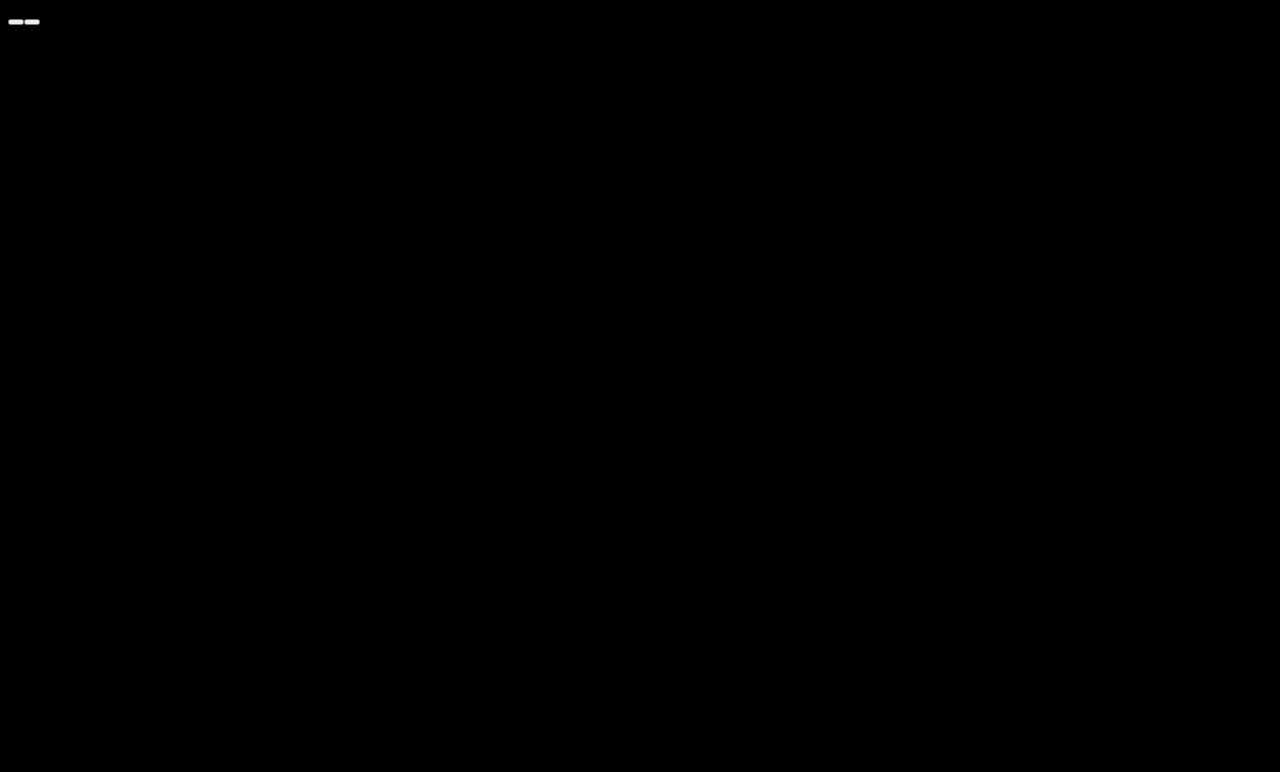
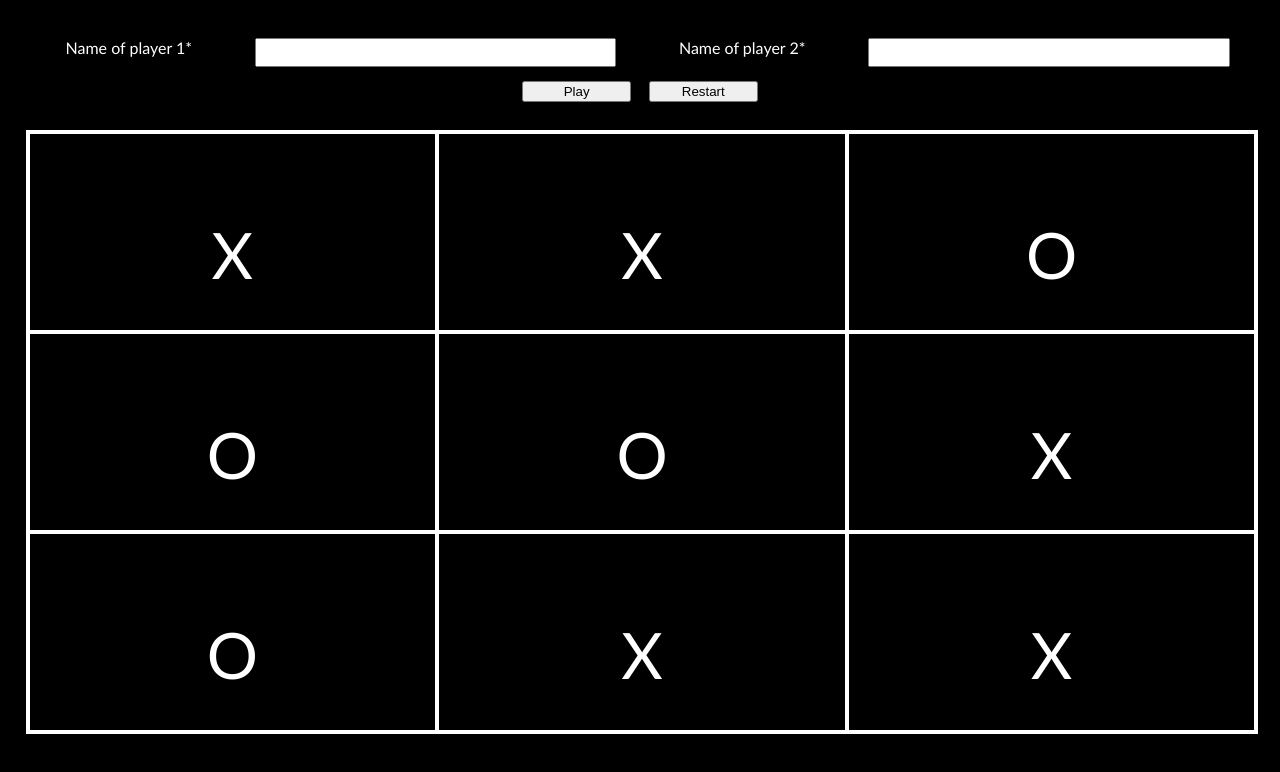
Before and after one commit to Alan2alm/odin-tic-tac-toe, a plain HTML site: page index.html in a window 1280 px wide. Drawn offline with Linux system fonts and the light colour scheme.

Commit message:
create and styled page to play the game

```diff
--- a/index.html
+++ b/index.html
@@ -8,9 +8,30 @@
     <link rel="stylesheet" href="style.css">
 </head>
 <body>
-    <div>
-        <div class="btnsContainer"><button id=""></button><button></button></div>
-        <div ></div>
+    <div class="layout">
+        <div class="optionsContainer">
+            <form method="get" id="newPlayerForm1">
+                <label for="namePlayer">Name of player 1*</label>
+                <input type="text" name="namePlayer" id="textInput1" required>
+                <label for="namePlayer">Name of player 2*</label>
+                <input type="text" name="namePlayer" id="textInput2" required>
+                <div class="btnsContainer">
+                    <input type="submit" value="Play" id="playBtn">
+                    <input type="reset" value="Restart" id="restartBtn">
+                </div>
+            </form>
+        </div>
+        <div class="gameBoard">
+            <div id="box1">X</div>
+            <div id="box2">X</div>
+            <div id="box3">O</div>
+            <div id="box4">O</div>
+            <div id="box5">O</div>
+            <div id="box6">X</div>
+            <div id="box7">O</div>
+            <div id="box8">X</div>
+            <div id="box9">X</div>
+        </div>
     </div>
 </body>
 </html>
--- a/main.js
+++ b/main.js
@@ -1,10 +1,9 @@
 //3 objects, 1 for the gameboard, 1 for the players and 1 to control the flow of the game.
 //store the gameboard as an array
-//tic tac toe = es el juego de los X y O, donde tienen que hacer una linea de 3,
-// en cuanquier direccion siempre y cuando sea una recta
+//tic tac toe = is the game with X and O, where you have to make a line of 3,
+// in any direction as long as it is a straight line
 //numb decides if the player uses X or O, player 1 = X, player 2 = O
-//crear la funcion industrial gameboard y crear el objeto dentro de playGame para usarlo y crear las distintas funciones
-// sin que se puedan cambiar variables desde fuera de playGame (encapsularlo)
+
 function createPlayer(name, mark){
     var name = name;
     var mark = mark;
@@ -21,7 +20,7 @@ const gameboard = (function (){
     const getBoardPosition = (i) => {
         return board[i];
     }
-
+    //use and change printBoard to print it in the html using DOM.
     const printBoard = () => {
         console.log("---------------");
         console.log("|" + board[0] + " | " + board[1] + " | " + board[2] + "|");
@@ -29,7 +28,7 @@ const gameboard = (function (){
         console.log("|" + board[6] + " | " + board[7] + " | " + board[8] + "|");
         console.log("---------------");
     }
-
+    //change it to update the text in the container element in the html using DOM.
     const updateBoard = (player, x) =>{
         if(board[x] === ""){
             board[x] = player.mark;
@@ -62,13 +61,12 @@ const gameboard = (function (){
 
 const playGame = (function(){
     let players = [];
-    //let gameOver;
     const winConditions = [[0,1,2], [3,4,5], [6,7,8], [0,3,6], [1,4,7], [2,5,8], [0,4,8], [2,4,6]];
     const addPlayer = (newPlayer) => {
-        if(players.length == 0){
+        if(newPlayer.mark === "X"){
             players[0] = newPlayer;
             console.log("Player 1 added");
-        }else{
+        }else if(newPlayer.mark === "O"){
             players[1] = newPlayer;
             console.log("Player 2 added");
         }
@@ -94,7 +92,6 @@ const playGame = (function(){
 
     const checkWinner = (player) => {
         let roundWon = false;
-        //make a draw way to see if it ended in a draw.
         for(i = 0 ; i < winConditions.length; i++){
             const condition = winConditions[i];
             const firstCell = gameboard.getBoardPosition(condition[0]);
@@ -128,7 +125,7 @@ const playGame = (function(){
         return isTie;
     }
 
-    const tie = ()=>{
+    /*const tie = ()=>{
         playerPlay(players[0].name, 0);
         playerPlay(players[1].name, 1);
         playerPlay(players[0].name, 4);
@@ -138,7 +135,7 @@ const playGame = (function(){
         playerPlay(players[0].name, 6);
         playerPlay(players[1].name, 8);
         playerPlay(players[0].name, 7);
-    }
+    }*/
 
-    return{addPlayer, playerPlay, checkWinner, checkTie, tie};
+    return{addPlayer, playerPlay, checkWinner, checkTie/*, tie*/};
 })();
--- a/style.css
+++ b/style.css
@@ -1,4 +1,94 @@
 body{
     background-color: black;
     color: white;
+    border-color: white;
+    margin: 0;
+    padding: 0;
+    height: 90vh;
+    width: 100vw;
 }
+
+.layout{
+    display: flex;
+    flex-direction: column;
+    align-content: center;
+    justify-content: center;
+    padding: 2%;
+    font-family:'Trebuchet MS', 'Lucida Sans Unicode', 'Lucida Grande', 'Lucida Sans', Arial, sans-serif;
+}
+
+.optionsContainer{
+    width: 100%;
+    height: 10vh;
+    margin-block: 1%;
+}
+
+form{
+    display: grid;
+    grid-template-columns: 1fr 1fr 1fr 1fr 1fr 1fr;
+    grid-template-rows: 1fr 1fr;
+    gap: 4%;
+    align-content: center;
+    justify-content: center;
+    text-align: center;
+    padding-inline: 2%;
+}
+
+#textInput1{
+    grid-column: 2/4;
+    grid-row: 1/2;
+
+}
+
+#textInput2{
+    grid-column: 5/7;
+    grid-row: 1/2;
+}
+
+.btnsContainer{
+    grid-column: 3/5;
+    grid-row: 2/3;
+    display: flex;
+    align-content: center;
+    justify-content: center;
+    gap: 5%;
+    margin-top: 3%;
+}
+
+#playBtn{
+    width: 30%;
+
+}
+
+#restartBtn{
+    width: 30%;
+}
+
+/*[id^='playPlayer']{
+    grid-column: 3/4;
+    grid-row: 2/3;
+    height: 60%;
+    width: 80%;
+    margin: 5%;
+}*/
+
+.gameBoard{
+    width: 100%;
+    height: 75vh;
+    display: grid;
+    grid-template-columns: 1fr 1fr 1fr;
+    grid-template-rows: 1fr 1fr 1fr;
+    border: 2px solid white;
+    border-collapse: collapse;
+}
+
+[id^='box']{
+    display: flex;
+    align-content: center;
+    justify-content: center;
+    text-align: center;
+    height: 1fr;
+    padding-top: 20%;
+    font-size: 4rem;
+    border: 2px solid white;
+}
```
